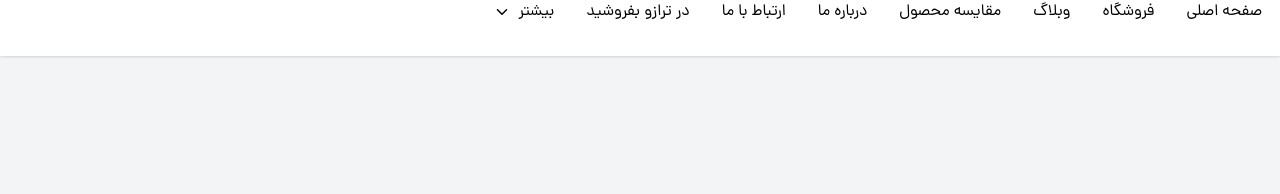
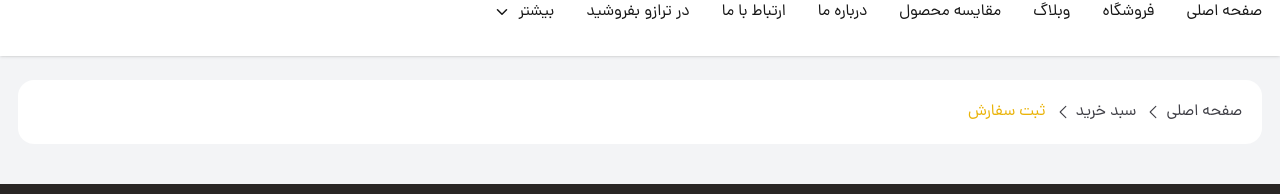
Before and after one commit to milad1385/tool-shop, a Next.js app: page /checkout in a window 1280 px wide. Before the commit this address had no page. Shown: the part 112-306 px from the top of the page. Built offline with nearby package versions, Linux system fonts and the light colour scheme.

Commit message:
add checkout basket page

```diff
--- /dev/null
+++ b/src/app/(main)/checkout/page.tsx
@@ -0,0 +1,19 @@
+import Breadcrumb from "@/components/modules/main/Breadcrumb";
+import Container from "@/components/modules/main/Container";
+import React from "react";
+
+function page() {
+  return (
+    <Container>
+      <Breadcrumb
+        links={[
+          { id: 1, href: "/", name: "صفحه اصلی" },
+          { id: 2, href: "/cart", name: "سبد خرید" },
+          { id: 3, href: "/checkout", name: "ثبت سفارش" },
+        ]}
+      />
+    </Container>
+  );
+}
+
+export default page;
```
